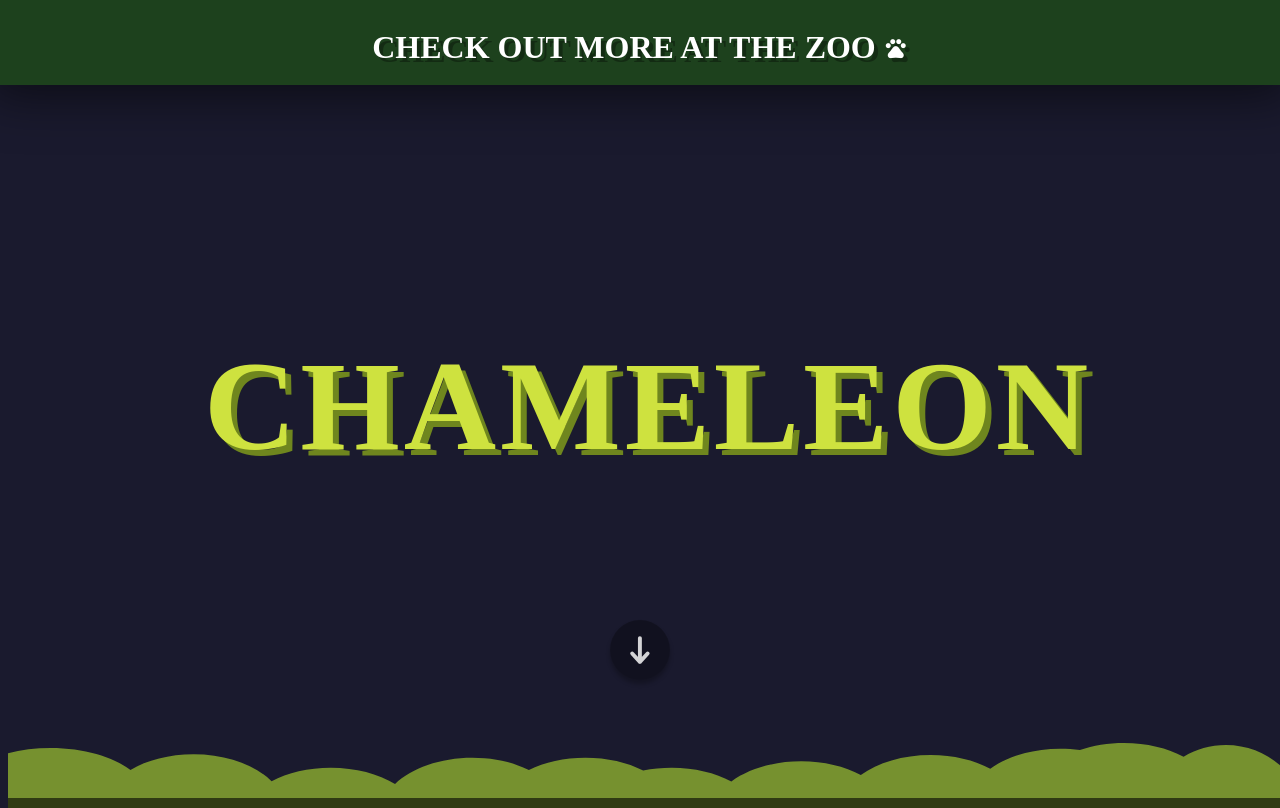
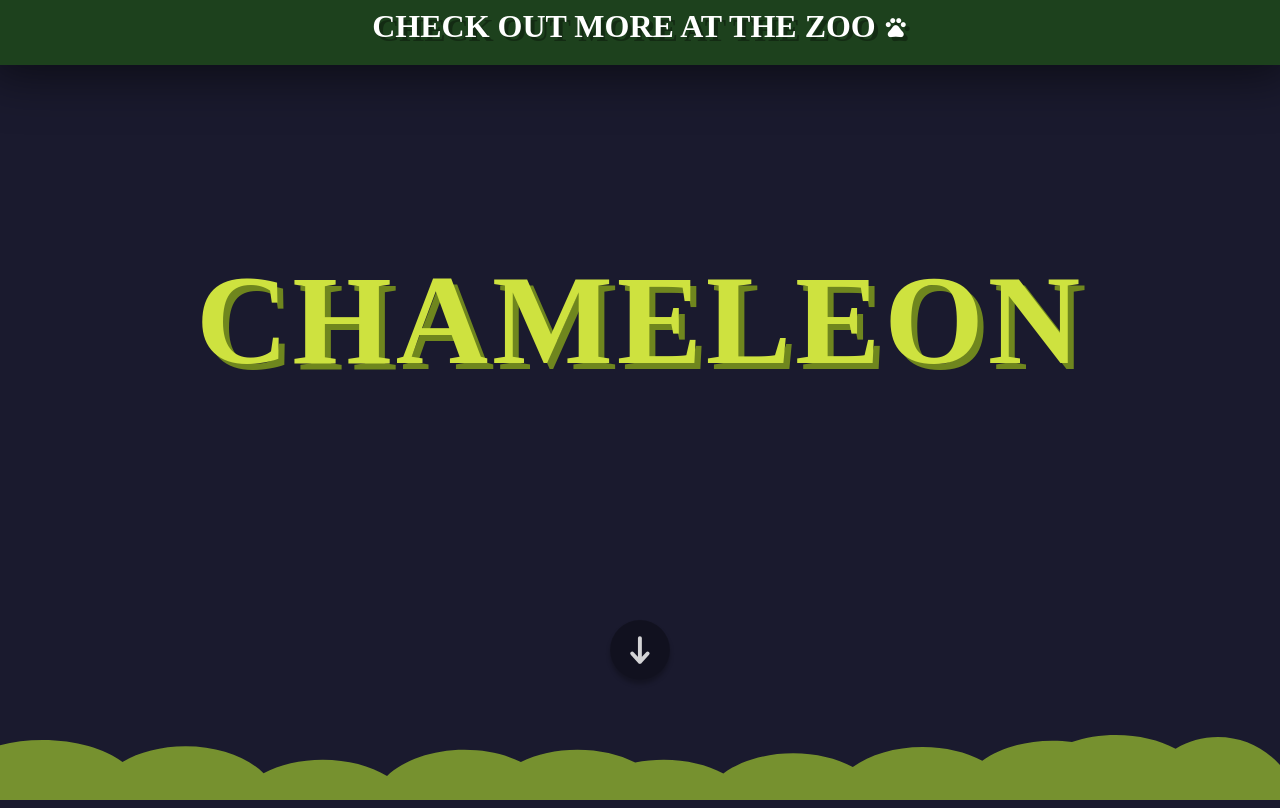
Before and after one commit to xen0r-star/The-Zoo, a SvelteKit app: page / in a window 1280 px wide. Built offline with nearby package versions, Linux system fonts and the light colour scheme; a web font is replaced by a local one.

Commit message:
:disappointed_relieved: I shouldn't have deleted that

```diff
--- a/package.json
+++ b/package.json
@@ -19,14 +19,17 @@
 		"@sveltejs/adapter-static": "^3.0.8",
 		"@sveltejs/kit": "^2.22.0",
 		"@sveltejs/vite-plugin-svelte": "^6.0.0",
+		"@tailwindcss/vite": "^4.1.12",
 		"eslint": "^9.18.0",
 		"eslint-config-prettier": "^10.0.1",
 		"eslint-plugin-svelte": "^3.0.0",
 		"globals": "^16.0.0",
 		"prettier": "^3.4.2",
 		"prettier-plugin-svelte": "^3.3.3",
+		"prettier-plugin-tailwindcss": "^0.6.14",
 		"svelte": "^5.0.0",
 		"svelte-check": "^4.0.0",
+		"tailwindcss": "^4.1.12",
 		"typescript": "^5.0.0",
 		"typescript-eslint": "^8.20.0",
 		"vite": "^7.0.4"
--- a/src/app.css
+++ b/src/app.css
@@ -1,3 +1,5 @@
+@import 'tailwindcss';
+
 :root {
     --primary: #76912f;
     --secondary: #f8ffe7;
@@ -47,6 +49,7 @@
     position: relative;
     width: 100%;
     height: 100%;
+    margin: 0;
 
     font-size: 16px;
 }
--- a/src/routes/+page.svelte
+++ b/src/routes/+page.svelte
@@ -204,4 +204,4 @@
 
 <!-- Other Element -->
 <LoadingScreen showLoading={!allLoaded} />
-<ProgressBar {scrollProgress} />
+<!-- <ProgressBar {scrollProgress} /> -->
--- a/vite.config.ts
+++ b/vite.config.ts
@@ -1,7 +1,7 @@
-// ...existing code...
+import tailwindcss from '@tailwindcss/vite';
 import { sveltekit } from '@sveltejs/kit/vite';
 import { defineConfig } from 'vite';
 
 export default defineConfig({
-	plugins: [sveltekit()]
+	plugins: [tailwindcss(), sveltekit()]
 });
```
Also changed, not shown: 2 other files (tests, documents, lock files or other folders).
